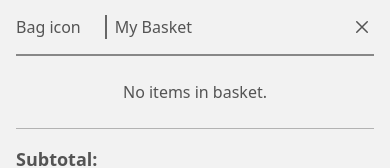
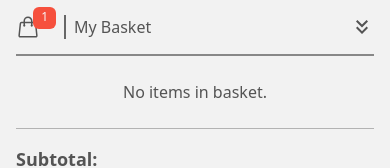
Before and after one commit to SSSoto17/next-shop, a Next.js app: page / in a window 390 px wide. Both pictures are taken after a click on the button 322 px from the left and 28 px from the top of the page. Shown: the top 168 px of the page. Built offline with nearby package versions, Linux system fonts and the light colour scheme.

Commit message:
Header more or less fully functional and styled with the product basket

```diff
--- a/src/components/checkout/BasketSidebar.jsx
+++ b/src/components/checkout/BasketSidebar.jsx
@@ -6,7 +6,7 @@ import Link from "next/link";
 import { HiOutlineShoppingBag } from "react-icons/hi2";
 import { IoCloseOutline } from "react-icons/io5";
 import { SlArrowUp } from "react-icons/sl";
-import { ProductBasketCard } from "@/components/checkout/ProductBasketCard";
+// import { ProductBasketCard } from "@/components/checkout/ProductBasketCard";
 import ButtonCTA from "../ButtonCTA";
 
 const BasketSidebar = ({ basketItems, deleteFromBasket }) => {
--- a/src/components/checkout/ProductBasket.jsx
+++ b/src/components/checkout/ProductBasket.jsx
@@ -1,7 +1,8 @@
-import { ProductBasketCard } from "./ProductBasketCard";
 import { useProductBasket } from "@/store/basketStore";
+import { IoCloseOutline } from "react-icons/io5";
+import Image from "next/image";
 
-const ProductBasket = () => {
+export default function ProductBasket() {
   const productBasket = useProductBasket((state) => state.productBasket);
 
   return (
@@ -15,6 +16,48 @@ const ProductBasket = () => {
       )}
     </ul>
   );
+}
+
+export const ProductBasketCard = ({
+  id,
+  thumbnail,
+  brand,
+  title,
+  price,
+  quantity,
+}) => {
+  const removeFromBasket = useProductBasket((state) => state.removeFromBasket);
+
+  return (
+    <li className="h-full mb-4 pb-4 flex justify-between border-b-2">
+      <header className="flex gap-4">
+        <Image
+          className="rounded-lg"
+          src={thumbnail}
+          alt={title}
+          width={120}
+          height={120}
+        />
+        <div className="flex flex-col justify-between h-full flex-wrap">
+          <div>
+            <h3 className="text-xs text-silver-chalice-600">{brand}</h3>
+            <h4 className="md:text-lg font-normal">{title}</h4>
+          </div>
+          <h4 className="md:text-lg font-normal flex items-center">
+            <IoCloseOutline size="18px" />
+            {quantity === undefined ? 1 : quantity}
+          </h4>
+        </div>
+      </header>
+
+      <div className="flex flex-col justify-between items-end">
+        <button onClick={() => removeFromBasket(id)}>
+          <IoCloseOutline size="32px" />
+        </button>
+        <p className="font-bold">
+          {quantity === undefined ? price : price * quantity} kr.
+        </p>
+      </div>
+    </li>
+  );
 };
-
-export default ProductBasket;
--- a/src/components/checkout/ProductBasketCard.jsx
+++ /dev/null
@@ -1,47 +0,0 @@
-import Image from "next/image";
-import { useProductBasket } from "@/store/basketStore";
-
-import { IoCloseOutline } from "react-icons/io5";
-
-export const ProductBasketCard = ({
-  id,
-  thumbnail,
-  brand,
-  title,
-  price,
-  quantity,
-}) => {
-  const removeFromBasket = useProductBasket((state) => state.removeFromBasket);
-  return (
-    <li className="h-full mb-4 pb-4 flex justify-between border-b-2">
-      <header className="flex gap-4">
-        <Image
-          className="rounded-lg"
-          src={thumbnail}
-          alt={title}
-          width={120}
-          height={120}
-        />
-        <div className="flex flex-col justify-between h-full flex-wrap">
-          <div>
-            <h3 className="text-xs text-silver-chalice-600">{brand}</h3>
-            <h4 className="md:text-lg font-normal">{title}</h4>
-          </div>
-          <h4 className="md:text-lg font-normal flex items-center">
-            <IoCloseOutline size="18px" />
-            {quantity === undefined ? 1 : quantity}
-          </h4>
-        </div>
-      </header>
-
-      <div className="flex flex-col justify-between items-end">
-        <button onClick={() => removeFromBasket(id)}>
-          <IoCloseOutline size="32px" />
-        </button>
-        <p className="font-bold">
-          {quantity === undefined ? price : price * quantity} kr.
-        </p>
-      </div>
-    </li>
-  );
-};
--- a/src/components/checkout/ProductBasketSidebar.jsx
+++ b/src/components/checkout/ProductBasketSidebar.jsx
@@ -5,8 +5,11 @@ import { useProductBasket } from "@/store/basketStore";
 import ProductBasket from "./ProductBasket";
 import PriceTotal from "./PriceTotal";
 
-import { IoCloseOutline } from "react-icons/io5";
 import { SlArrowUp } from "react-icons/sl";
+import { MdOutlineKeyboardDoubleArrowDown } from "react-icons/md";
+import { SlArrowRight } from "react-icons/sl";
+import { MdKeyboardDoubleArrowRight } from "react-icons/md";
+import { SlArrowLeft } from "react-icons/sl";
 
 export default function ProductBasketSidebar() {
   const displayBasket = useProductBasket((state) => state.displayBasket);
@@ -16,15 +19,18 @@ export default function ProductBasketSidebar() {
 
   const sidebarStyle = {
     color: "bg-main-background md:drop-shadow-main",
-    position: " fixed bottom-0 md:right-0 z-20",
+    position: " fixed bottom-0 right-0",
     size: ` w-screen md:max-w-sm ${
-      displayBasket ? "h-screen" : "h-14 md:h-screen"
+      displayBasket ? "h-screen z-30" : "h-14 z-10 md:h-screen"
     }`,
     grid: " grid grid-cols-main [&>*]:col-start-2 [&>*]:col-span-1 place-content-start",
-    transition: ` transition-[height] md:transition-[transform] ${
+    transition: ` transition-[height] md:transition-[transform] duration-500 ${
       !displayBasket && "md:translate-x-full"
-    } duration-500`,
+    }`,
   };
+
+  console.log(window.innerWidth);
+
   return (
     <aside
       className={
@@ -36,16 +42,25 @@ export default function ProductBasketSidebar() {
       }
     >
       <header
-        className={`cursor-pointer h-14 py-4 flex gap-6 items-center relative border-silver-chalice-600 transition-[border] duration-500 ${
+        className={`cursor-pointer h-14 py-4 flex gap-6 items-center relative border-silver-chalice-600 transition-[border] duration-100 ${
           displayBasket && "border-b-2"
         }`}
         onClick={() => toggleProductBasket()}
       >
-        <p>Bag icon</p>
-        {/* <BagIcon quantityTotal={quantityTotal} /> */}
+        <BagIcon quantityTotal="1" />
         <h3 className="border-l-2 border-silver-chalice-800 pl-2">My Basket</h3>
-        {displayBasket ? (
-          <IoCloseOutline size="24px" className="absolute right-0" />
+        {displayBasket & (window.innerWidth < 768) ? (
+          <MdOutlineKeyboardDoubleArrowDown
+            size="24px"
+            className="absolute right-0"
+          />
+        ) : displayBasket & (window.innerWidth > 768) ? (
+          <MdKeyboardDoubleArrowRight
+            size="24px"
+            className="absolute right-0"
+          />
+        ) : !displayBasket & (window.innerWidth > 768) ? (
+          <SlArrowLeft size="16px" className="absolute right-0" />
         ) : (
           <SlArrowUp size="16px" className="absolute right-0" />
         )}
@@ -71,6 +86,23 @@ export default function ProductBasketSidebar() {
     </aside>
   );
 }
+
+import { HiOutlineShoppingBag } from "react-icons/hi2";
+
+export const BagIcon = ({ quantityTotal }) => {
+  return (
+    <article className="relative inline-block">
+      <HiOutlineShoppingBag size="24px" />
+      <p
+        className={`${
+          !quantityTotal && "hidden"
+        } px-2 py-0.5 pb-1 absolute -top-2 -right-4 bg-tabasco-500 text-silver-chalice-50 rounded-md text-xs`}
+      >
+        {quantityTotal}
+      </p>
+    </article>
+  );
+};
 
 // import { useState } from "react";
 // import Link from "next/link";
--- a/src/components/global/Header.jsx
+++ b/src/components/global/Header.jsx
@@ -1,21 +1,24 @@
 "use client";
 
 import Link from "next/link";
+
 import { useState } from "react";
+import { useProductBasket } from "@/store/basketStore";
 import { HiOutlineShoppingBag } from "react-icons/hi2";
-import MobileNavIcon from "./mobile/MobileNavIcon";
-import MobileNav from "./mobile/MobileNav";
 
-import { useProductBasket } from "@/store/basketStore";
-
-const Header = () => {
+export default function Header() {
   const [isOpen, setIsOpen] = useState(false);
   const toggleProductBasket = useProductBasket(
     (state) => state.toggleProductBasket
   );
 
+  function mobileBasketHandler() {
+    isOpen && setIsOpen(!isOpen);
+    toggleProductBasket();
+  }
+
   return (
-    <header className="py-4 bg-main-background drop-shadow-main z-10 overflow-x-clip">
+    <header className="py-4 bg-main-background drop-shadow-main z-20 overflow-x-clip">
       <nav className="flex justify-between items-center">
         <ul className="hidden md:inline-flex md:gap-6">
           <li>
@@ -30,9 +33,9 @@ const Header = () => {
           Logo
         </Link>
 
-        <ul className="flex gap-4 md:justify-self-end">
+        <ul className="flex gap-4 md:justify-self-end z-50">
           <li>
-            <button onClick={() => toggleProductBasket()}>
+            <button onClick={() => mobileBasketHandler()}>
               <HiOutlineShoppingBag className="text-2xl md:text-3xl" />
             </button>
           </li>
@@ -45,6 +48,69 @@ const Header = () => {
       <MobileNav setIsOpen={setIsOpen} isOpen={isOpen} />
     </header>
   );
+}
+
+export const MobileNav = ({ setIsOpen, isOpen }) => {
+  const classes = `col-start-1 col-span-3 w-screen h-screen absolute top-0 bg-silver-chalice-100 drop-shadow-main grid items-center justify-around transition-[left] duration-500 ease-in-out ${
+    isOpen ? "left-0" : "left-full"
+  }`;
+  return (
+    <nav className={classes}>
+      <menu className="text-2xl">
+        <li>
+          <Link
+            href="/"
+            onClick={() => {
+              setIsOpen(!isOpen);
+            }}
+          >
+            Home
+          </Link>
+        </li>
+        <li>
+          <Link
+            href="/products"
+            onClick={() => {
+              setIsOpen(!isOpen);
+            }}
+          >
+            Products
+          </Link>
+        </li>
+      </menu>
+    </nav>
+  );
 };
 
-export default Header;
+export const MobileNavIcon = ({ setIsOpen, isOpen }) => {
+  const role = {
+    top: `transition-[transform] ${
+      isOpen ? "rotate-45 translate-y-1.5" : "-translate-y-0.5"
+    }`,
+    middle: `transition-[opacity] my-1 ${isOpen ? "opacity-0" : "opacity-100"}`,
+    bottom: `transition-[transform] ${
+      isOpen ? "-rotate-45 -translate-y-1.5" : "translate-y-0.5"
+    }`,
+  };
+
+  function setClasses(role) {
+    return (
+      "bg-silver-chalice-900 block duration-300 ease-out h-0.5 w-6 rounded-sm " +
+      role
+    );
+  }
+
+  return (
+    <button
+      aria-label="Navigation"
+      className="md:hidden"
+      onClick={() => {
+        setIsOpen(!isOpen);
+      }}
+    >
+      <span className={setClasses(role.top)}></span>
+      <span className={setClasses(role.middle)}></span>
+      <span className={setClasses(role.bottom)}></span>
+    </button>
+  );
+};
--- a/src/components/global/mobile/MobileNav.jsx
+++ /dev/null
@@ -1,37 +0,0 @@
-import Link from "next/link";
-
-Link;
-
-const MobileNav = ({ setIsOpen, isOpen }) => {
-  const classes = `col-start-1 col-span-3 w-screen h-screen absolute top-0 bg-silver-chalice-100 drop-shadow-main grid items-center justify-around transition-[left] duration-500 ease-in-out ${
-    isOpen ? "left-0" : "left-full"
-  }`;
-  return (
-    <nav className={classes}>
-      <menu className="text-2xl">
-        <li>
-          <Link
-            href="/"
-            onClick={() => {
-              setIsOpen(!isOpen);
-            }}
-          >
-            Home
-          </Link>
-        </li>
-        <li>
-          <Link
-            href="/products"
-            onClick={() => {
-              setIsOpen(!isOpen);
-            }}
-          >
-            Products
-          </Link>
-        </li>
-      </menu>
-    </nav>
-  );
-};
-
-export default MobileNav;
--- a/src/components/global/mobile/MobileNavIcon.jsx
+++ /dev/null
@@ -1,34 +0,0 @@
-const MobileNavIcon = ({ setIsOpen, isOpen }) => {
-  const role = {
-    top: `transition-[transform] ${
-      isOpen ? "rotate-45 translate-y-1.5" : "-translate-y-0.5"
-    }`,
-    middle: `transition-[opacity] my-1 ${isOpen ? "opacity-0" : "opacity-100"}`,
-    bottom: `transition-[transform] ${
-      isOpen ? "-rotate-45 -translate-y-1.5" : "translate-y-0.5"
-    }`,
-  };
-
-  function setClasses(role) {
-    return (
-      "bg-silver-chalice-900 block duration-300 ease-out h-0.5 w-6 rounded-sm " +
-      role
-    );
-  }
-
-  return (
-    <button
-      aria-label="Navigation"
-      className="z-20 md:hidden"
-      onClick={() => {
-        setIsOpen(!isOpen);
-      }}
-    >
-      <span className={setClasses(role.top)}></span>
-      <span className={setClasses(role.middle)}></span>
-      <span className={setClasses(role.bottom)}></span>
-    </button>
-  );
-};
-
-export default MobileNavIcon;
```
